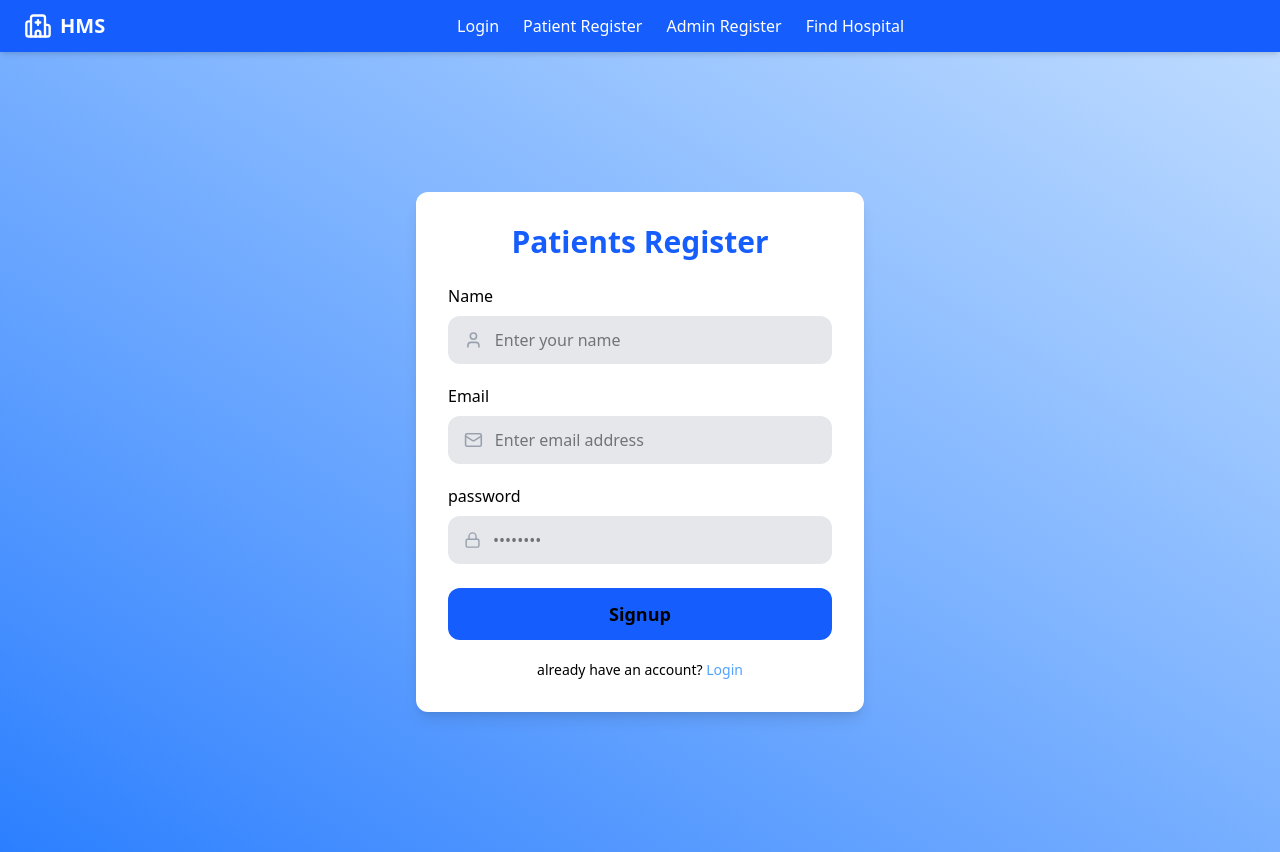
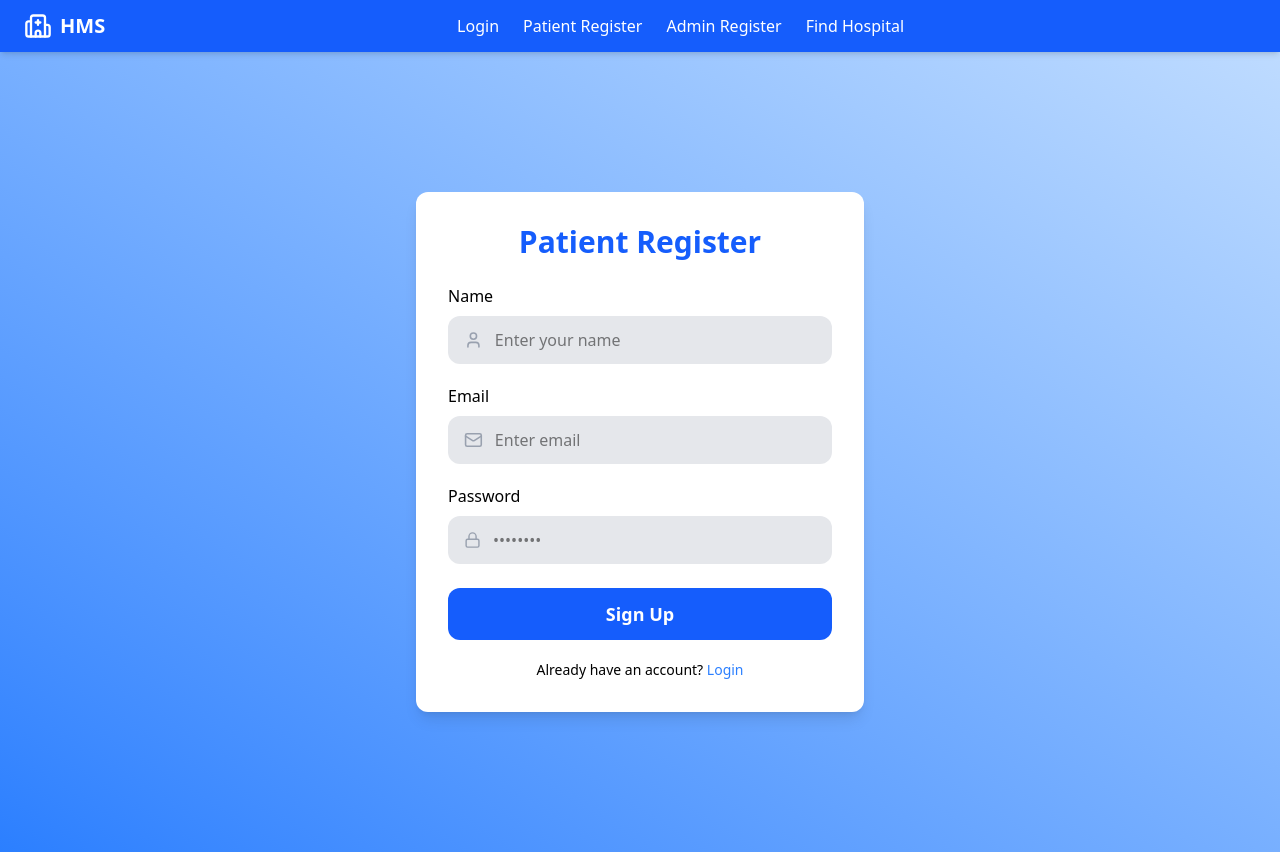
Before and after one commit to pr743/hms-app-, a React (Vite) app: page /register in a window 1280 px wide. Built offline with nearby package versions, Linux system fonts and the light colour scheme; no server answers.

Commit message:
hms app page

```diff
--- a/src/auth/Register.jsx
+++ b/src/auth/Register.jsx
@@ -8,7 +8,6 @@ import Navbar from "../components/Navbar";
 
 function Register() {
   const navigate = useNavigate();
-
   const { login } = useContext(AuthContext);
 
   const [loading, setLoading] = useState(false);
@@ -24,9 +23,17 @@ function Register() {
     setForm({ ...form, [e.target.name]: e.target.value });
   };
 
+  const showAlert = (msg, type = "success") => {
+    setAlert({ msg, type });
+    setTimeout(() => {
+      setAlert(null);
+    }, 2000);
+  };
+
   const handleSubmit = async (e) => {
     e.preventDefault();
     if (loading) return;
+
     setLoading(true);
 
     try {
@@ -34,49 +41,57 @@ function Register() {
         name: form.name.trim(),
         email: form.email.trim(),
         password: form.password,
-        role:"patient"
+        role: "patient",
       });
+
 
       login(res.data);
 
       localStorage.setItem("email", form.email.trim());
-      showAlert("Register successfully");
+
+      showAlert("Register Successfully ✅");
+
 
       navigate(`/${res.data.user.role}`);
     } catch (err) {
-      showAlert(err.response?.data?.message || "Register failed", "error");
+      showAlert(
+        err.response?.data?.message || "Register Failed ❌",
+        "error"
+      );
     } finally {
       setLoading(false);
     }
   };
 
-  const showAlert = (msg, type = "info") => {
-    setAlert({ msg, type });
-    setTimeout(() => {
-      setAlert(null);
-    }, 2000);
-  };
   return (
     <>
-    <Navbar/>
-    <div className="min-h-screen flex items-center justify-center bg-gradient-to-tr  from-blue-500 to-blue-200 px-4">
+      <Navbar />
+      <div className="min-h-screen flex items-center justify-center bg-gradient-to-tr from-blue-500 to-blue-200 px-4">
         <div className="w-full max-w-md bg-white rounded-xl shadow-lg p-8">
           <div className="text-center mb-6">
-          <h1 className="text-3xl font-bold text-blue-600"> Patients Register</h1>
+            <h1 className="text-3xl font-bold text-blue-600">
+              Patient Register
+            </h1>
           </div>
 
           {alert && (
             <div
               className={`fixed top-4 left-1/2 -translate-x-1/2
               px-4 py-2 rounded-xl text-black font-semibold z-50
-          ${alert.type === "error" ? "bg-red-400" : "bg-green-400"}`}
+              ${
+                alert.type === "error"
+                  ? "bg-red-400"
+                  : "bg-green-400"
+              }`}
             >
-            {alert.type === "error" ? "⚠️" : "✅"} {alert.msg}
+              {alert.msg}
             </div>
           )}
-        <form onSubmit={handleSubmit} className="bg-white  text-black">
+
+          <form onSubmit={handleSubmit} className="text-black">
+
             <div className="mb-5">
-            <label className="text-black mb-2 block">Name</label>
+              <label className="mb-2 block">Name</label>
               <div className="flex items-center bg-gray-200 rounded-xl px-4 py-3 focus-within:ring-2 focus-within:ring-blue-500">
                 <User size={20} className="text-gray-400" />
                 <input
@@ -89,14 +104,16 @@ function Register() {
                 />
               </div>
             </div>
+
+
             <div className="mb-5">
-            <label className="text-black mb-2 block">Email</label>
+              <label className="mb-2 block">Email</label>
               <div className="flex items-center bg-gray-200 rounded-xl px-4 py-3 focus-within:ring-2 focus-within:ring-blue-500">
                 <Mail size={20} className="text-gray-400" />
                 <input
                   name="email"
                   type="email"
-                placeholder="Enter email address"
+                  placeholder="Enter email"
                   className="bg-transparent outline-none w-full px-3"
                   onChange={handleChange}
                   required
@@ -104,8 +121,9 @@ function Register() {
               </div>
             </div>
 
+
             <div className="mb-6">
-            <label className="text-black mb-2 block">password</label>
+              <label className="mb-2 block">Password</label>
               <div className="flex items-center bg-gray-200 rounded-xl px-4 py-3 focus-within:ring-2 focus-within:ring-blue-500">
                 <Lock size={18} className="text-gray-400" />
                 <input
@@ -119,19 +137,22 @@ function Register() {
               </div>
             </div>
 
-          {loading ? <Loader /> : null}
+            {loading && <Loader />}
 
             <button
               type="submit"
               disabled={loading}
-            className="w-full py-3 rounded-xl bg-blue-600 hover:bg-blue-700 transition font-semibold text-lg disabled:opacity-70"
+              className="w-full py-3 rounded-xl bg-blue-600 hover:bg-blue-700 transition font-semibold text-lg disabled:opacity-70 text-white"
             >
-           Signup
+              Sign Up
             </button>
 
-          <p className="text-black text-sm text-center mt-5">
-            already have an account?{" "}
-            <Link to="/login" className="text-blue-400 hover:text-blue-600">
+            <p className="text-sm text-center mt-5">
+              Already have an account?{" "}
+              <Link
+                to="/login"
+                className="text-blue-500 hover:text-blue-700"
+              >
                 Login
               </Link>
             </p>
```
Lines whose indentation alone changed are shown as unchanged.
